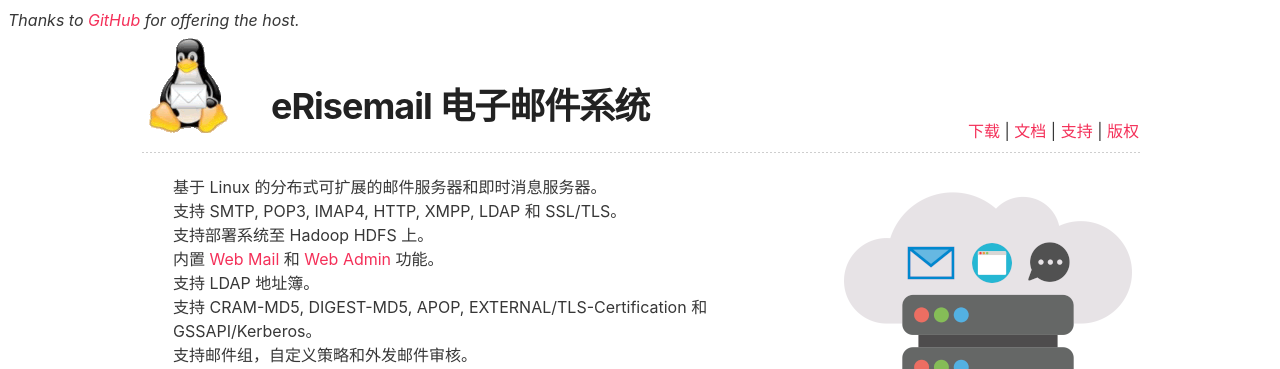
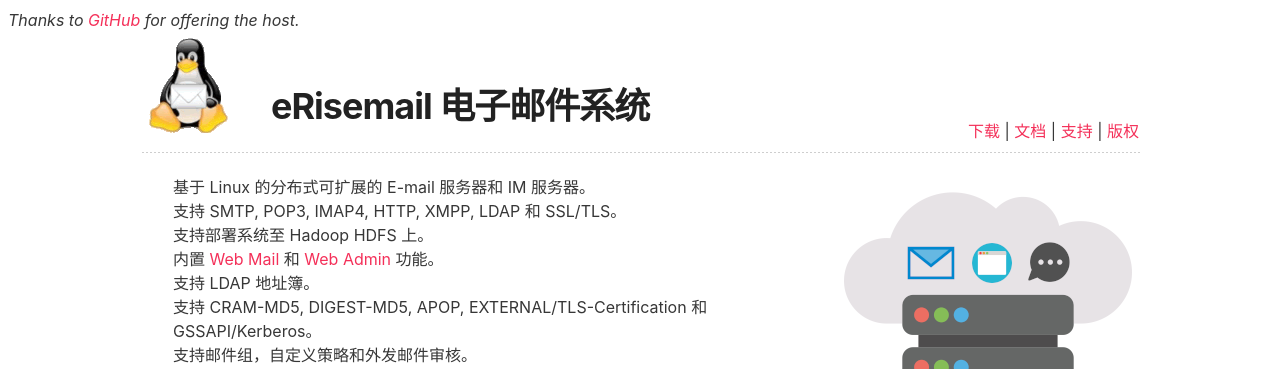
Before and after one commit to erisesoft/erisesoft.github.io, a Jekyll site: the page index.html, which Jekyll copies as it is, in a window 1280 px wide. Shown: the top 369 px of the page. Built offline with Jekyll 4.4.1, drawn with Linux system fonts in a browser that asks for light colours.

Commit message:
Update index.html

```diff
--- a/index.html
+++ b/index.html
@@ -14,7 +14,7 @@
 		<table><tr>
 		<td>
 		<ul>
-			<li>基于 Linux 的分布式可扩展的邮件服务器和即时消息服务器。</li>
+			<li>基于 Linux 的分布式可扩展的 E-mail 服务器和 IM 服务器。</li>
 			<li>支持 SMTP, POP3, IMAP4, HTTP, XMPP, LDAP 和 SSL/TLS。</li>
 			<li>支持部署系统至 Hadoop HDFS 上。</li>
 			<li>内置 <a href="http://erisesoft.com/2018/05/09/WebMail-界面预览.html" target="_blank">Web Mail</a> 和 <a href="http://erisesoft.com/2018/05/09/WebAdmin-界面预览.html" target="_blank">Web Admin </a>功能。</li>
```
